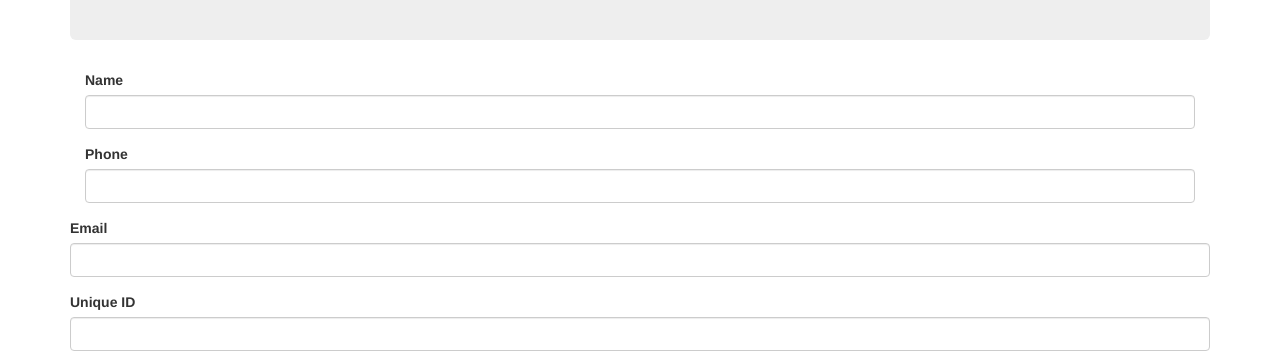
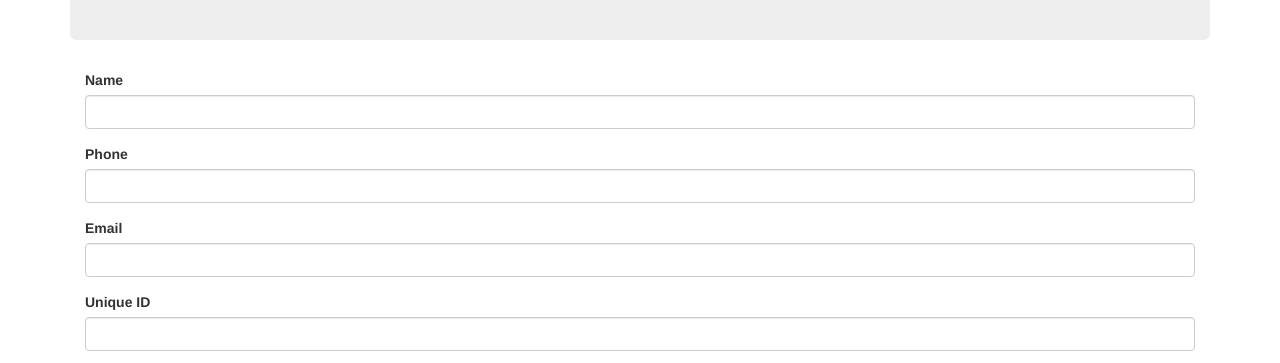
Before and after one commit to kobbootcamp/HotRestaurant, a website: page reserve.html in a window 1280 px wide. Shown: the part 298-661 px from the top of the page. Drawn offline with nearby package versions, Linux system fonts and the light colour scheme.

Commit message:
fixed alignment

```diff
--- a/reserve.html
+++ b/reserve.html
@@ -45,16 +45,15 @@
                     <label for="phone">Phone</label>
                     <input type="phone" class="form-control" id="phone">
                 </div>
-                </div>
-                <div class="form-group">
+                <div class="form-group col-md-12">
                     <label for="email">Email</label>
                     <input type="text" class="form-control" id="email">
                 </div>
-                <div class="form-group">
+                <div class="form-group col-md-12">
                     <label for="guestId">Unique ID</label>
                     <input type="text" class="form-control" id="guestId">
                 </div>
-
+            </div>
             <button type="submit" id="submitBtn" class="btn btn-primary">Submit</button>
         </form>
     </div>
```
Lines whose indentation alone changed are shown as unchanged.
